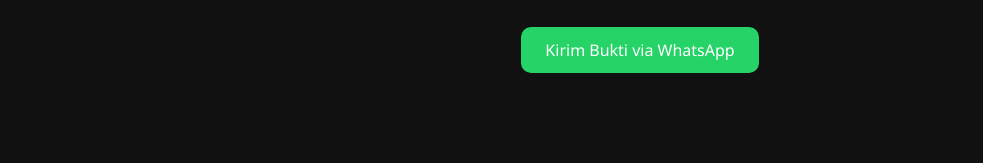
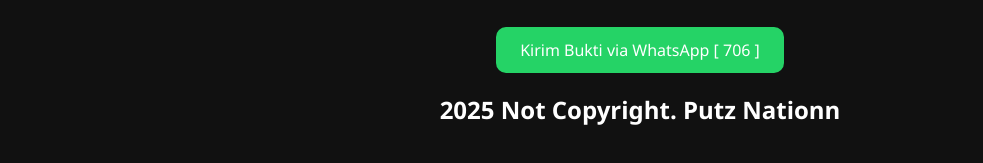
Before and after one commit to Putz12-jpg/payment-putzntn, a plain HTML site: page index.html in a window 1280 px wide. Both pictures are taken after a click on the button "Lanjut". Shown: the part 717-880 px from the top of the page, without its empty margins (0-983 px from the left). Drawn offline with Linux system fonts and the light colour scheme.

Commit message:
Update index.html

```diff
--- a/index.html
+++ b/index.html
@@ -252,7 +252,8 @@
       class="whatsapp-btn"
       target="_blank"
       href="https://wa.me/628895485706?text=Halo%20admin,%20saya%20sudah%20melakukan%20transfer.%20Berikut%20bukti%20pembayarannya:"
-    >Kirim Bukti via WhatsApp</a>
+    >Kirim Bukti via WhatsApp [ 706 ]</a>
+    <h2>2025 Not Copyright. Putz Nationn</h2>
   </div>
 
 
```
